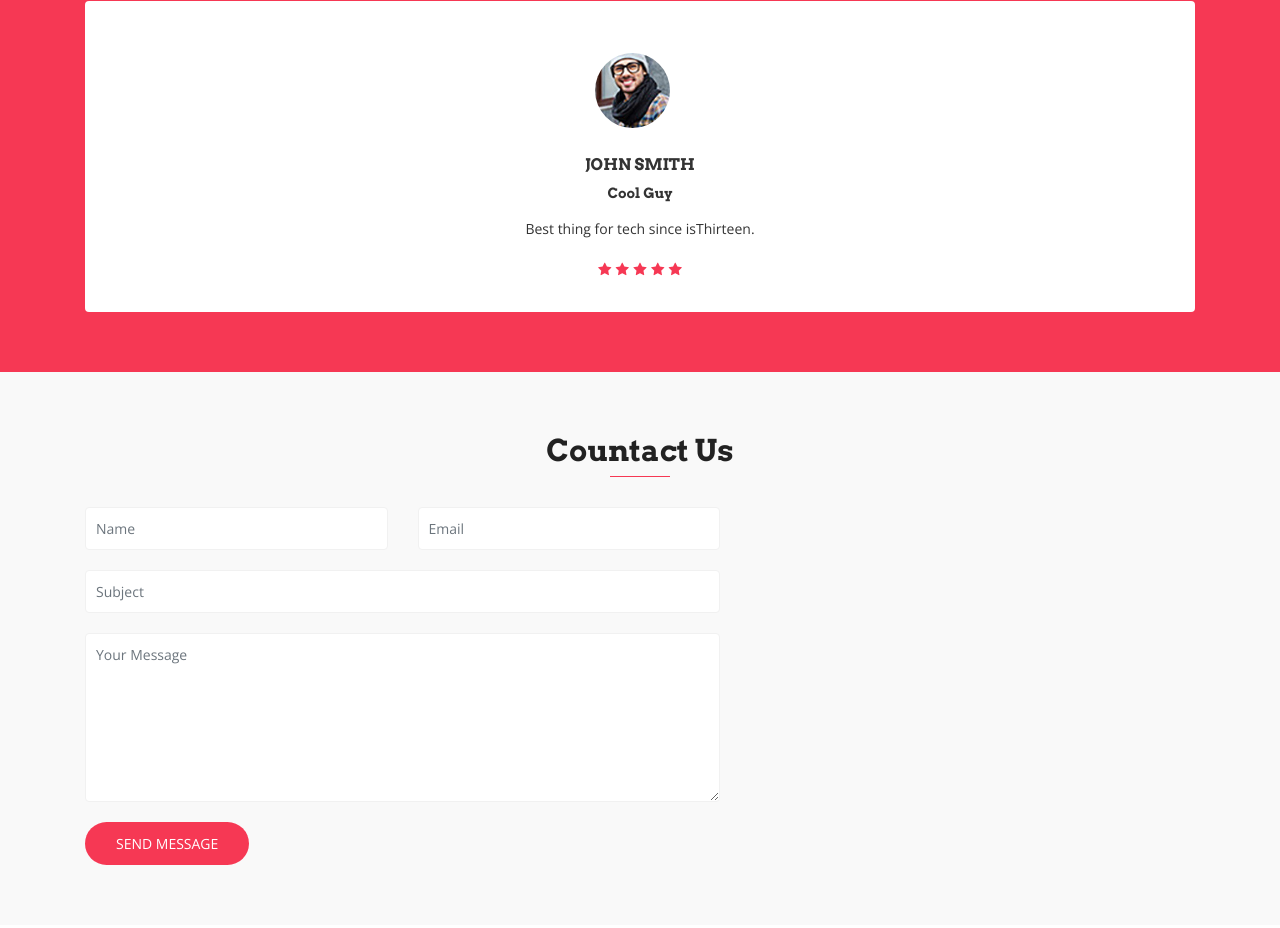
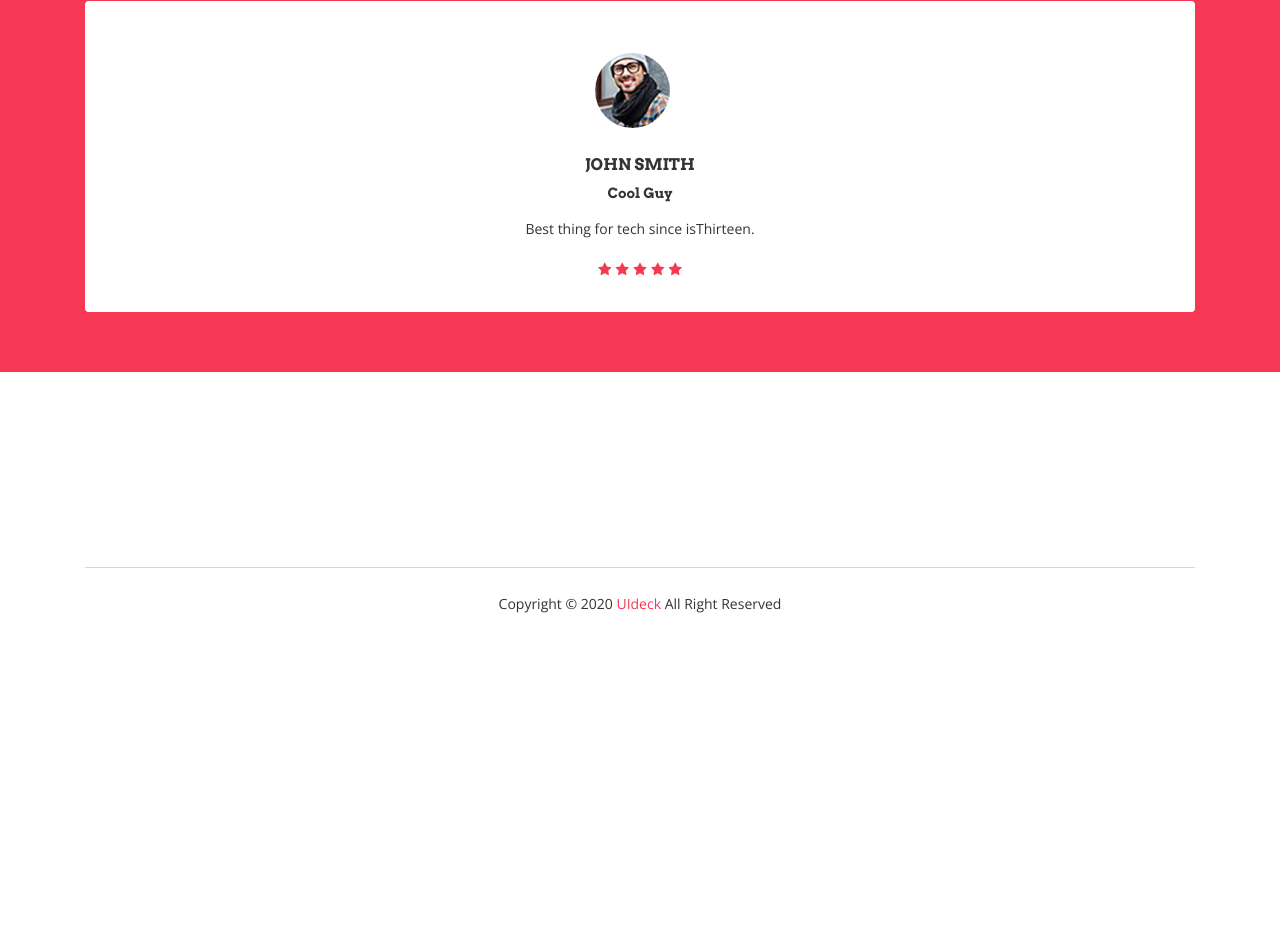
Before and after one commit to zankner/surf, a browser extension: page docs/index.html in a window 1280 px wide. Shown: the part 1732-2660 px from the top of the page. After the commit the page ends 2372 px from the top, so only its background shows below. Drawn offline with nearby package versions, Linux system fonts and the light colour scheme; files whose address does not match are found by name.

Commit message:
finished docs

```diff
--- a/docs/index.html
+++ b/docs/index.html
@@ -44,28 +44,13 @@
 								</a>
 							</li>
 							<li class="nav-item">
-								<a class="nav-link" href="#services">
-									Services
-								</a>
-							</li>
-							<li class="nav-item">
 								<a class="nav-link" href="#team">
 									Team
 								</a>
 							</li>
 							<li class="nav-item">
-								<a class="nav-link" href="#pricing">
-									Pricing
-								</a>
-							</li>
-							<li class="nav-item">
 								<a class="nav-link" href="#testimonial">
 									Testimonial
-								</a>
-							</li>
-							<li class="nav-item">
-								<a class="nav-link" href="#contact">
-									Contact
 								</a>
 							</li>
 						</ul>
@@ -216,60 +201,6 @@
 
 		<!-- Testimonial Section End -->
 
-		<!-- Contact Section Start -->
-		<section id="contact" class="section-padding bg-gray">
-			<div class="container">
-				<div class="section-header text-center">
-					<h2 class="section-title wow fadeInDown" data-wow-delay="0.3s">Countact Us</h2>
-					<div class="shape wow fadeInDown" data-wow-delay="0.3s"></div>
-				</div>
-				<div class="row contact-form-area wow fadeInUp" data-wow-delay="0.3s">
-					<div class="col-lg-7 col-md-12 col-sm-12">
-						<div class="contact-block">
-							<form id="contactForm">
-								<div class="row">
-									<div class="col-md-6">
-										<div class="form-group">
-											<input type="text" class="form-control" id="name" name="name" placeholder="Name" required
-														 data-error="Please enter your name">
-											<div class="help-block with-errors"></div>
-										</div>
-									</div>
-									<div class="col-md-6">
-										<div class="form-group">
-											<input type="text" placeholder="Email" id="email" class="form-control" name="email" required
-														 data-error="Please enter your email">
-											<div class="help-block with-errors"></div>
-										</div>
-									</div>
-									<div class="col-md-12">
-										<div class="form-group">
-											<input type="text" placeholder="Subject" id="msg_subject" class="form-control" required
-														 data-error="Please enter your subject">
-											<div class="help-block with-errors"></div>
-										</div>
-									</div>
-									<div class="col-md-12">
-										<div class="form-group">
-											<textarea class="form-control" id="message" placeholder="Your Message" rows="7"
-																data-error="Write your message" required></textarea>
-											<div class="help-block with-errors"></div>
-										</div>
-										<div class="submit-button text-left">
-											<button class="btn btn-common" id="form-submit" type="submit">Send Message</button>
-											<div id="msgSubmit" class="h3 text-center hidden"></div>
-											<div class="clearfix"></div>
-										</div>
-									</div>
-								</div>
-							</form>
-						</div>
-					</div>
-				</div>
-			</div>
-		</section>
-		<!-- Contact Section End -->
-
     <!-- Footer Section Start -->
     <footer id="footer" class="footer-area section-padding">
       <div id="copyright">
```
Also changed, not shown: docs/assets/img/team/team-01.png, docs/assets/img/team/team-02.png, 1 other file. Lines whose indentation alone changed are shown as unchanged.
